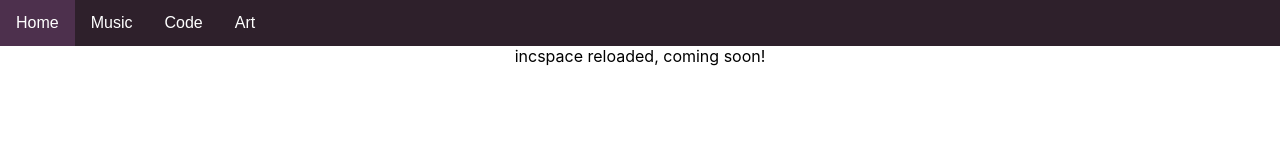
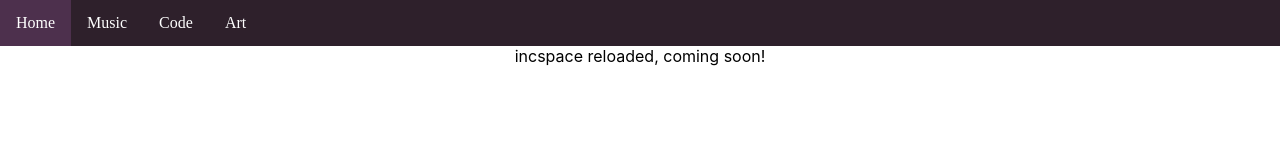
Before and after one commit to inc-cat/incscape-reloaded, a React (Create React App) app: page / in a window 1280 px wide. Shown: the top 160 px of the page. Built offline with nearby package versions, Linux system fonts and the light colour scheme.

Commit message:
Change top menu font

```diff
--- a/src/App.css
+++ b/src/App.css
@@ -11,6 +11,7 @@
 /* links inside navbar */
 .navbar a {
   float: left;
+  font-family: 'Droid Sans';
   font-size: 16px;
   text-align: center;
   padding: 14px 16px;
```
